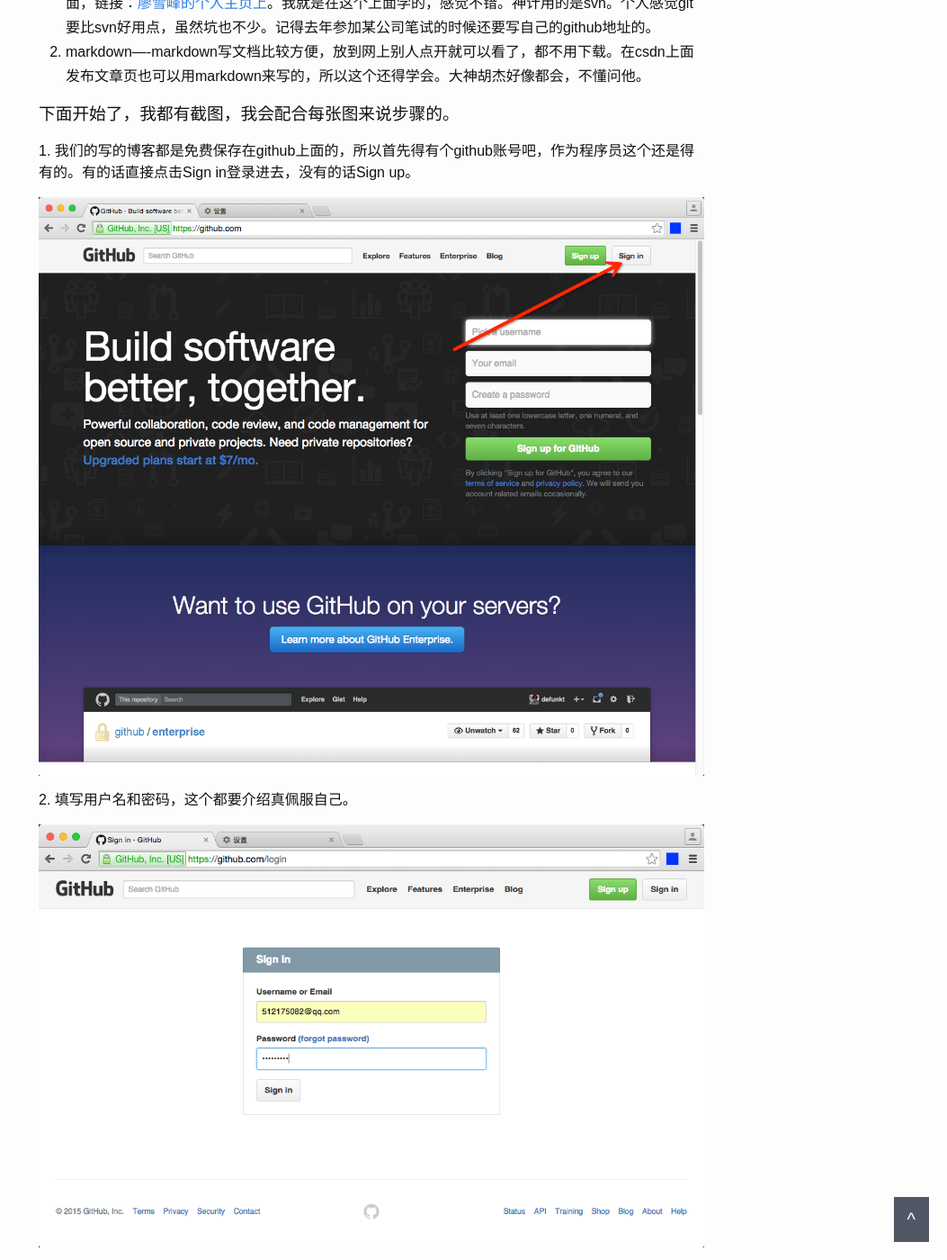
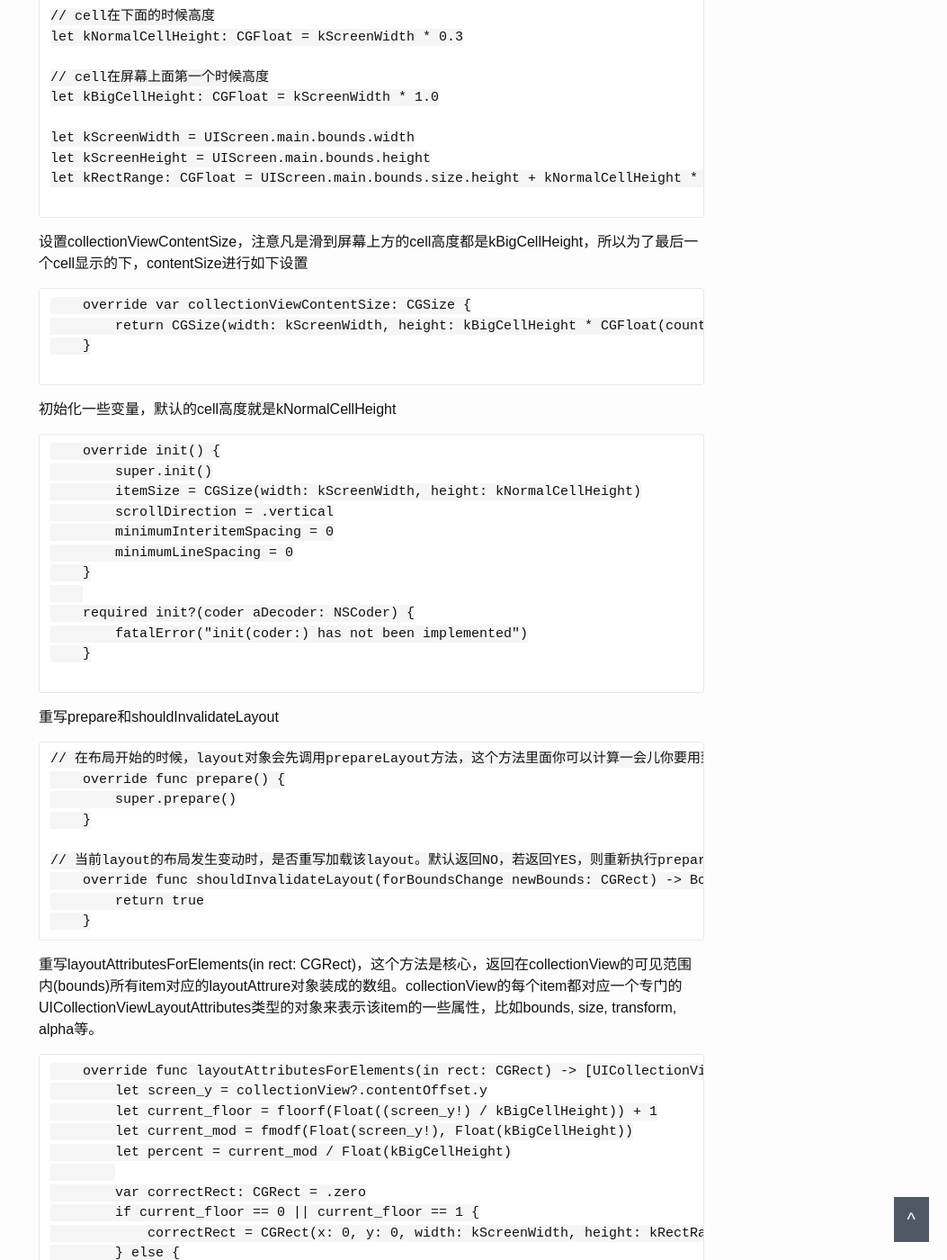
Before and after one commit to guohongwei719/guohongwei719.github.io, a Jekyll site: the page built from _posts/2018-01-31-模仿香奈儿首页效果(Swift版).markdown, in a window 1280 px wide and 1400 px high, scrolled down 887 px. Shown: the whole window at 90% size, without its empty margins (227-1280 px from the left). Built offline with Jekyll 4.4.1, drawn with Linux system fonts in a browser that asks for light colours; some of the changed text lies outside the part shown.

Commit message:
香奈儿

````diff
--- a/_posts/2018-01-31-模仿香奈儿首页效果(Swift版).markdown
+++ b/_posts/2018-01-31-模仿香奈儿首页效果(Swift版).markdown
@@ -5,142 +5,226 @@ date:   2018-01-31 下午5:00
 categories: jekyll update
 ---
 
+最近项目中要实现一个动画效果，跟香奈儿首页很相似，多张图上下滑动，屏幕上面的图最大，点击下面的cell，点中的cell滚动到上面，并且放大显示。最终效果如下所示
 
 <center>
 <img src="http://guohongwei719.github.io/images/20180131/QQ20180131-120114.gif"/>
 </center>
 
-### 之前涂老师有让我研究下搭建个人博客的事情，由于当时比较忙，在网上找了几个教程跟着做，但是一直不成功，后来就把这个事情放下了。这几天跟同事讨论了下，找到了一个比较简单实用的方法，非常容易。希望各位学弟学妹们能跟着做一下，肯定会有收获的。（30张图，非wifi慎点）
+### 1. 实现思路
+这种能够上下滚动，显然是一个scrollview。我们可以通过自定义UICollectionViewFlowLayout，来实现我们想要的效果。
+
+### 2. 自定义UICollectionViewFlowLayout
+首先定义几个常量，方便后面代码中使用
+
+```
+// cell在下面的时候高度
+let kNormalCellHeight: CGFloat = kScreenWidth * 0.3
+
+// cell在屏幕上面第一个时候高度
+let kBigCellHeight: CGFloat = kScreenWidth * 1.0
+
+let kScreenWidth = UIScreen.main.bounds.width
+let kScreenHeight = UIScreen.main.bounds.height
+let kRectRange: CGFloat = UIScreen.main.bounds.size.height + kNormalCellHeight * 2
+
+```
 
 
-## 在介绍之前大家应该先了解下这两个工具，以后不论是做技术还是产品都会经常用到这两个。
-1. git----分布式版本控制系统，git有很多命令，常用的就是那么四五个吧。想学git可以到这个网站上面，链接：[廖雪峰的个人主页上](http://www.liaoxuefeng.com/wiki/0013739516305929606dd18361248578c67b8067c8c017b000)。我就是在这个上面学的，感觉不错。神计用的是svn。个人感觉git要比svn好用点，虽然坑也不少。记得去年参加某公司笔试的时候还要写自己的github地址的。
-2. markdown----markdown写文档比较方便，放到网上别人点开就可以看了，都不用下载。在csdn上面发布文章页也可以用markdown来写的，所以这个还得学会。大神胡杰好像都会，不懂问他。
+设置collectionViewContentSize，注意凡是滑到屏幕上方的cell高度都是kBigCellHeight，所以为了最后一个cell显示的下，contentSize进行如下设置
 
-### 下面开始了，我都有截图，我会配合每张图来说步骤的。
+```
+    override var collectionViewContentSize: CGSize {
+        return CGSize(width: kScreenWidth, height: kBigCellHeight * CGFloat(count) + (kScreenHeight - kBigCellHeight))
+    }
 
+```
 
-#### 1. 我们的写的博客都是免费保存在github上面的，所以首先得有个github账号吧，作为程序员这个还是得有的。有的话直接点击Sign in登录进去，没有的话Sign up。
-![image](http://guohongwei719.github.io/images/20150725/1.png)
+初始化一些变量，默认的cell高度就是kNormalCellHeight
 
+```
+    override init() {
+        super.init()
+        itemSize = CGSize(width: kScreenWidth, height: kNormalCellHeight)
+        scrollDirection = .vertical
+        minimumInteritemSpacing = 0
+        minimumLineSpacing = 0
+    }
 
-#### 2. 填写用户名和密码，这个都要介绍真佩服自己。
-![image](http://guohongwei719.github.io/images/20150725/2.png)
+    required init?(coder aDecoder: NSCoder) {
+        fatalError("init(coder:) has not been implemented")
+    }
 
+```
 
-#### 3. 直接开始新建版本库。
-![image](http://guohongwei719.github.io/images/20150725/3.png)
+重写prepare和shouldInvalidateLayout
 
+```
+// 在布局开始的时候，layout对象会先调用prepareLayout方法，这个方法里面你可以计算一会儿你要用到的信息。 prepareLayout方法并不是必须实现的，但是它给你一个机会去做一些必要地初始化计算。
+    override func prepare() {
+        super.prepare()
+    }
 
-#### 4. 填写版本库名字，这个很关键，一定是【用户名.github.io】的格式，后面发布博客后，可以通过版本库当做域名直接访问你的博客。
-![image](http://guohongwei719.github.io/images/20150725/4.png)
+// 当前layout的布局发生变动时，是否重写加载该layout。默认返回NO，若返回YES，则重新执行prepare和layoutAttributesForElements(in rect: CGRect)
+    override func shouldInvalidateLayout(forBoundsChange newBounds: CGRect) -> Bool {
+        return true
+    }
+```
 
+重写layoutAttributesForElements(in rect: CGRect)，这个方法是核心，返回在collectionView的可见范围内(bounds)所有item对应的layoutAttrure对象装成的数组。collectionView的每个item都对应一个专门的UICollectionViewLayoutAttributes类型的对象来表示该item的一些属性，比如bounds, size, transform, alpha等。
 
-#### 5. 接下来可能稍微麻烦点，你得学会使用git。
-![image](http://guohongwei719.github.io/images/20150725/5.png)
+```
+    override func layoutAttributesForElements(in rect: CGRect) -> [UICollectionViewLayoutAttributes]? {
+        let screen_y = collectionView?.contentOffset.y
+        let current_floor = floorf(Float((screen_y!) / kBigCellHeight)) + 1
+        let current_mod = fmodf(Float(screen_y!), Float(kBigCellHeight))
+        let percent = current_mod / Float(kBigCellHeight)
 
+        var correctRect: CGRect = .zero
+        if current_floor == 0 || current_floor == 1 {
+            correctRect = CGRect(x: 0, y: 0, width: kScreenWidth, height: kRectRange)
+        } else {
+            correctRect = CGRect(x: 0, y: kNormalCellHeight * CGFloat(current_floor - 2), width: kScreenWidth, height: kRectRange)
+        }
+        let original = super.layoutAttributesForElements(in: correctRect)
+        let array = original
 
-#### 6. 把刚才创建的guohongwei719.github.io的版本库克隆到你电脑上面。
-![image](http://guohongwei719.github.io/images/20150725/6.png)
+        let incrementalHeightOfCurrentItem = kBigCellHeight - kNormalCellHeight
 
+        if screen_y! >= 0 {
+            for attributes in array! {
+                let row = attributes.indexPath.row
+                if row < Int(current_floor) {
+               // zIndex 表示层级，数字越大，层级越高（最上面）
+                    attributes.zIndex = 7
+                    attributes.frame = CGRect(x: 0, y: kBigCellHeight * CGFloat(row - 1), width: kScreenWidth, height: kBigCellHeight)
+                } else if (row == Int(current_floor)) {
+                    attributes.zIndex = 8
+                    attributes.frame = CGRect(x: 0, y: kBigCellHeight * CGFloat(row - 1), width: kScreenWidth, height: kBigCellHeight)
+                } else if (row == Int(current_floor) + 1) {
+                    attributes.zIndex = 9
+                    let part = (CGFloat(current_floor) - 1) * incrementalHeightOfCurrentItem
+                    let partOne = attributes.frame.origin.y + part
+                    let partTwo = kNormalCellHeight + (kBigCellHeight - kNormalCellHeight) * CGFloat(percent)
+                    attributes.frame = CGRect(x: 0, y: partOne, width: kScreenWidth, height: partTwo)
 
-#### 7. 桌面上面就出现了这个文件夹，命令行用起来也挺方便。
-![image](http://guohongwei719.github.io/images/20150725/7.png)
+                } else {
+                    if row == Int(current_floor) + 2 {
+                        attributes.zIndex = 6
+                    } else if (row == Int(current_floor) + 3) {
+                        attributes.zIndex = 5
+                    } else if (row == Int(current_floor) + 4) {
+                        attributes.zIndex = 4
+                    } else if (row == Int(current_floor) + 5) {
+                        attributes.zIndex = 3
+                    } else if (row == Int(current_floor) + 6) {
+                        attributes.zIndex = 2
+                    } else if (row == Int(current_floor) + 7) {
+                        attributes.zIndex = 1
+                    } else {
+                        attributes.zIndex = 0
+                    }
+                    let partOne = (current_floor - 1) * Float(incrementalHeightOfCurrentItem)
+                    let originY = Float(attributes.frame.origin.y) + partOne + Float(incrementalHeightOfCurrentItem) * percent
+                    attributes.frame = CGRect(x: 0, y: CGFloat(originY), width: kScreenWidth, height: kNormalCellHeight)
 
+                }
 
-#### 8. 到这个文件夹下面去看看，什么都没有，我电脑上面设置显示隐藏文件夹，因此可以看到.git。什么都没有当然不行，我们去一个网站下载博客风格的模板吧。
-![image](http://guohongwei719.github.io/images/20150725/8.png)
+            }
+        }
 
+        return array
 
-#### 9. 就是这个网站了[jekyll](http://jekyllthemes.org)，上面有好多不错的模板。
-![image](http://guohongwei719.github.io/images/20150725/9.png)
+    }
 
+```
 
-#### 10. 我选择的是这个，感觉比较干净整洁，不喜欢花里胡哨的。
-![image](http://guohongwei719.github.io/images/20150725/10.png)
+重写targetContentOffset(forProposedContentOffset proposedContentOffset: CGPoint, withScrollingVelocity velocity: CGPoint)，返回layout“最终”的偏移量，何谓“最终”，手指离开屏幕时layout的偏移量不是最终的，因为它有惯性，当它停止时才是“最终”偏移量。
+注意：
+* 整个方法都是在求手指离开屏幕后滑动到的最终点，因为是上下滑，所以主要是找到Y值
+* 如果手指滑动后停下来再离开，那么velocity.y == 0，如果手指向上滑动，contentOffset.y变大，那么velocity.y > 0，如果手指向下滑动，contentOffset.y变小，那么velocity.y < 0
 
+```
+    override func targetContentOffset(forProposedContentOffset proposedContentOffset: CGPoint, withScrollingVelocity velocity: CGPoint) -> CGPoint {
+// 整个方法所有的核心都是在求这个destinationPointY
+        var destinationPointY: CGFloat
+        var destinationPoint: CGPoint = .zero
+        let contentOffsetY: CGFloat = (self.collectionView?.contentOffset.y)!
+        var realVelocityY: CGFloat
+        var cellLocation: CGFloat
 
-#### 11. 不用犹豫，下载，神计的网速一直很赞，十分怀念。
-![image](http://guohongwei719.github.io/images/20150725/11.png)
+        if contentOffsetY < 0 {
+            return proposedContentOffset
+        }
 
+        if velocity.y == 0 {
+            cellLocation = CGFloat(roundf(Float((proposedContentOffset.y)/kBigCellHeight))) + 1
+            self.currentCount = Int(cellLocation)
+            if cellLocation == 0 {
+                destinationPointY = 0
+            } else {
+                destinationPointY = (cellLocation - 1) * kBigCellHeight
+            }
+        } else {
+            if velocity.y > 1 {
+                realVelocityY = 1
+            } else if (velocity.y < -1) {
+                realVelocityY = -1
+            } else {
+                realVelocityY = velocity.y
+            }
 
-#### 12. 桌面就有了这个。
-![image](http://guohongwei719.github.io/images/20150725/12.png)
+            if velocity.y > 0 {
+                cellLocation = CGFloat(ceilf(Float((contentOffsetY + realVelocityY * kBigCellHeight) / kBigCellHeight)) + 1)
+            } else {
+                cellLocation = CGFloat(floorf(Float((contentOffsetY + realVelocityY * kBigCellHeight) / kBigCellHeight)) + 1)
+            }
 
+            if cellLocation == 0 {
+                destinationPointY = 0
+                currentCount = 1
+            } else {
+                if velocity.y > 0 {
+                    cellLocation = CGFloat(self.currentCount + 1)
+                    self.currentCount = self.currentCount + 1
+                } else {
+                    cellLocation = CGFloat(self.currentCount - 1)
+                    self.currentCount = self.currentCount - 1
+                }
+                destinationPointY = (cellLocation - 1) * kBigCellHeight
+            }
+        }
+        if destinationPointY < 0 {
+            destinationPointY = 0
+        }
+        if destinationPointY > ((self.collectionView?.contentSize.height)! - kScreenHeight) {
+            destinationPointY = ((self.collectionView?.contentSize.height)! - kScreenHeight)
+            self.currentCount = self.currentCount - 1
+            cellLocation = CGFloat(self.currentCount)
+        }
 
-#### 13. 点开看看吧，嗯，好多东西。
-![image](http://guohongwei719.github.io/images/20150725/13.png)
+        self.collectionView?.decelerationRate = 0.1
+        destinationPoint = CGPoint(x: 0, y: destinationPointY)
+        return destinationPoint
+    }
+```
 
+### 3. 点击cell时候的处理
+如果是顶上的大图则不处理，如果是下面的图则滚动到指定位置即可
 
-#### 14. 我们要用这个模板，全部复制放到guohongwei719.github.io里。
-![image](http://guohongwei719.github.io/images/20150725/14.png)
+```
+    func collectionView(_ collectionView: UICollectionView, didSelectItemAt indexPath: IndexPath) {
 
+        let offset = ceilf(Float(kBigCellHeight) * Float(indexPath.row  - 1))
+        if ceilf(Float(collectionView.contentOffset.y)) != offset {
+            self.layout?.currentCount = indexPath.row
+            collectionView.setContentOffset(CGPoint.init(x: 0, y: Int(offset)), animated: true)
+        } else {
+            print("点击了大图哦")
+        }
+        print("点击了第\(indexPath.row)个")
+    }
 
-#### 15. guohongwei719.github.io里面就有了这么些东西了。
-![image](http://guohongwei719.github.io/images/20150725/15.png)
+```
 
-
-#### 16. 加了这么些东西到这个版本库里，我们可以进入这个目录。
-![image](http://guohongwei719.github.io/images/20150725/16.png)
-
-
-#### 17. 看出多了很多文件。
-![image](http://guohongwei719.github.io/images/20150725/17.png)
-
-
-#### 18. 将这些修改都加到版本库，不懂git的话可能不明白为什么，没事。
-![image](http://guohongwei719.github.io/images/20150725/18.png)
-
-
-#### 19. 将本地的修改全部推送到远程库上，就是我们放到github上的那个版本库。
-![image](http://guohongwei719.github.io/images/20150725/19.png)
-
-
-#### 20. 搞定之后我们再去github上面去瞄一眼，不错，刚才加的那些东西都上来了。
-![image](http://guohongwei719.github.io/images/20150725/20.png)
-
-
-#### 21. 模板都上来了，只是没有内容，这个不怕，在浏览器里面敲入你的版本库的名字，我这里是【guohongwei719.github.io】，激动人心的时刻到了，欧耶。
-![image](http://guohongwei719.github.io/images/20150725/21.png)
-
-
-#### 22. 模板里面有一篇别人的文章，其实我们可以仿照这篇文章来写我们自己的。还是打开本地版本库的目录。发布的文章肯定是放在_posts里面的了，英语很重要啊，看到没，后缀就是markdown。
-![image](http://guohongwei719.github.io/images/20150725/22.png)
-
-
-#### 23. 在本地的版本库里面有个文件就是用来配置的，一眼扫过去就知道是_config.xml，比如title\motto。就知道你不晓得motto的意思，特意查了下，座右铭、格言。
-![image](http://guohongwei719.github.io/images/20150725/23.png)
-
-
-#### 24. 修改过后当然还是添加版本库，然后推送到远程库。
-![image](http://guohongwei719.github.io/images/20150725/24.png)
-
-
-#### 25. 每次修改过后如果要再浏览器里面看的话都要清理缓存数据，不然还是看不出有变化，这是个坑。
-![image](http://guohongwei719.github.io/images/20150725/25.png)
-
-
-#### 26. 看到没，刚才改的两个地方已经出来了，就是这么简单。
-![image](http://guohongwei719.github.io/images/20150725/26.png)
-
-
-#### 27. 前面那么多的准备都是给下面做准备，接下来我们要自己写一篇博客了。markdown的名字一定要注意啊，【日期-文章标题】,如果不对的话可能就显示不出来了，这是个坑。博客要用的图片放在一个位置。
-![image](http://guohongwei719.github.io/images/20150725/27.png)
-
-
-#### 28. 用markdown语法写博客，很容易，这里插展示插入图片的格式，插入图片也一定要注意，不然图片显示不出来，这也是一个坑。
-![image](http://guohongwei719.github.io/images/20150725/28.png)
-
-
-#### 29. 这就不用说了吧。
-![image](http://guohongwei719.github.io/images/20150725/29.png)
-
-#### 30. 第一篇博客就这样诞生，这酸爽。
-![image](http://guohongwei719.github.io/images/20150725/30.png)
-
-### 总结下，有三个坑吧
-1. 在浏览器里面看的时候要清理缓存数据；
-2. 博客的文件名字格式,这个时间还要跟内容头部的时间一致，【日期-文章标题】，比如，2015-07-25-手把手教你搭建个人博客.markdown；
-3. 插入图片的时候注意写域名地址。
-
-### 其实还有些小坑，我就不说了，继续介绍下去感觉在侮辱大神计的各位学弟学妹的智商。博客的玩法还有很多，我这里只是介绍了最基本的，大家可以多探索一些，比如添加回复、添加分享等。
+### 4. 最后给出demo  [ChanelDemo](https://github.com/guohongwei719/ChanelDemo)
````
